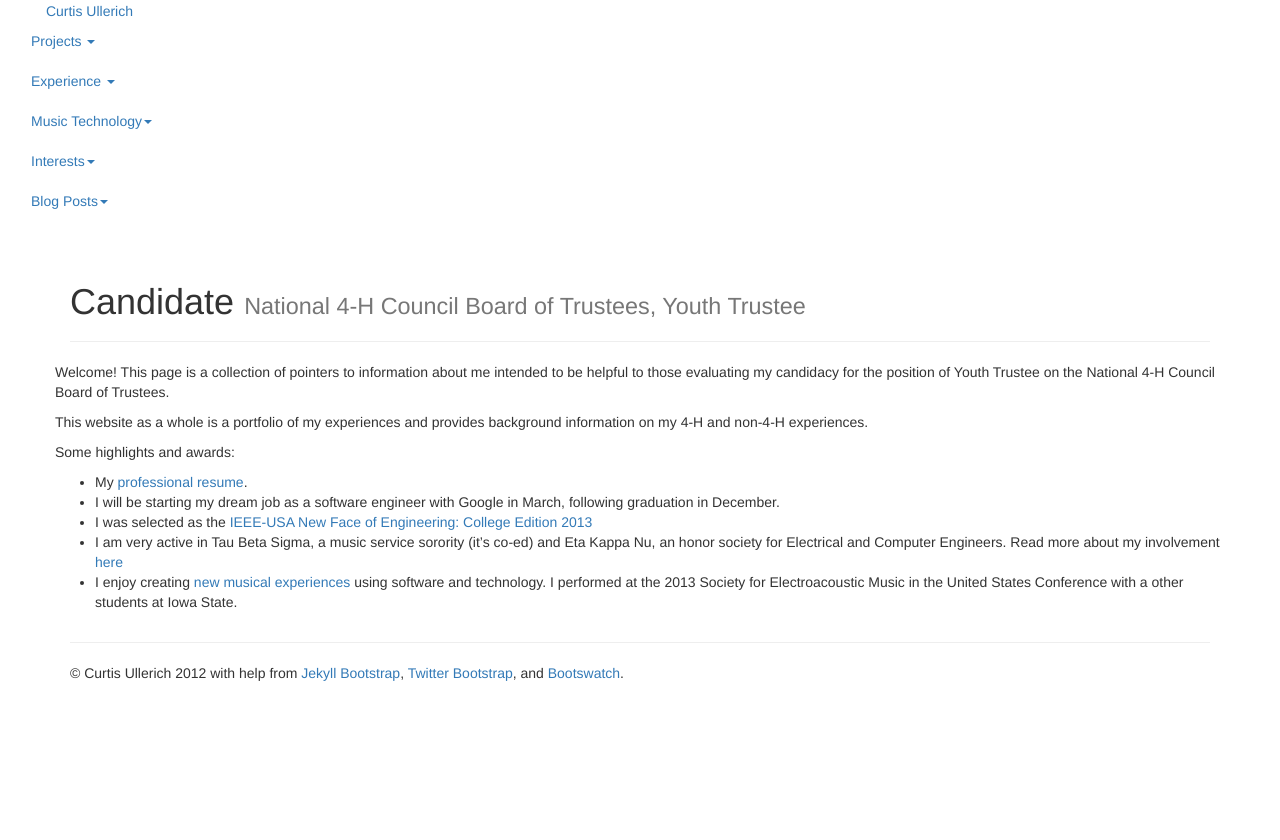
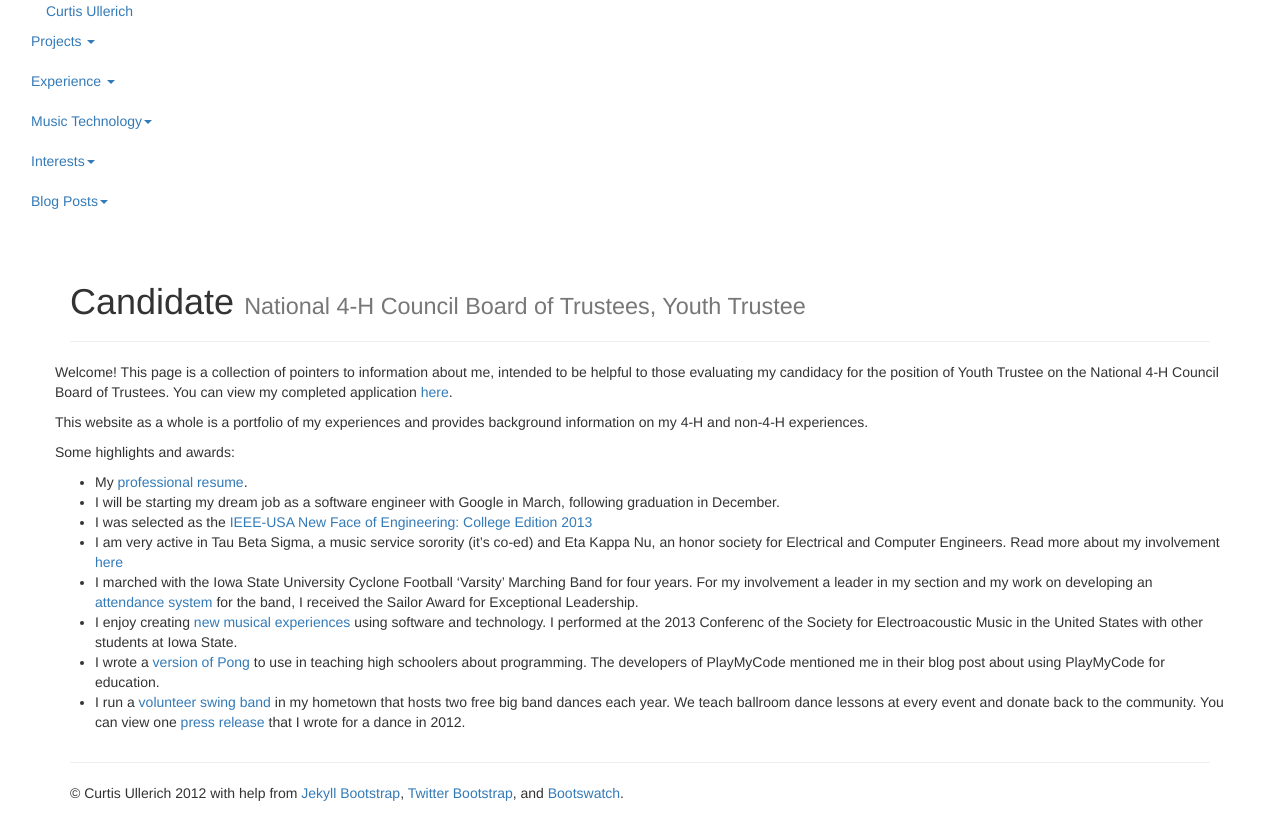
Before and after one commit to curtisullerich/portfolio, a Jekyll site: the page built from youth-trustee.md, in a window 1280 px wide. Shown: the top 840 px of the page. Built offline with Jekyll 4.4.1, drawn with Linux system fonts in a browser that asks for light colours; nearby versions of some CDN libraries; library files that are not in the unit come from our copies; comment, search, counter and statistics services are not loaded.

Commit message:
updated yt

```diff
--- a/youth-trustee.md
+++ b/youth-trustee.md
@@ -5,7 +5,7 @@ tagline: National 4-H Council Board of Trustees, Youth Trustee
 ---
 {% include JB/setup %}
 
-Welcome! This page is a collection of pointers to information about me intended to be helpful to those evaluating my candidacy for the position of Youth Trustee on the National 4-H Council Board of Trustees.
+Welcome! This page is a collection of pointers to information about me, intended to be helpful to those evaluating my candidacy for the position of Youth Trustee on the National 4-H Council Board of Trustees. You can view my completed application [here](/files/ullerich-yt.pdf).
 
 This website as a whole is a portfolio of my experiences and provides background information on my 4-H and non-4-H experiences.
 
@@ -14,4 +14,7 @@ Some highlights and awards:
 - I will be starting my dream job as a software engineer with Google in March, following graduation in December.
 - I was selected as the [IEEE-USA New Face of Engineering: College Edition 2013](http://www.nxtbook.com/nxtbooks/ieeeusa/ieeeusa_summer13/index.php#/36)
 - I am very active in Tau Beta Sigma, a music service sorority (it's co-ed) and Eta Kappa Nu, an honor society for Electrical and Computer Engineers. Read more about my involvement [here](http://www.curtisullerich.com/experience/leadership.html)
-- I enjoy creating [new musical experiences](/music-technology/overview.html) using software and technology. I performed at the 2013 Society for Electroacoustic Music in the United States Conference with a other students at Iowa State.
+- I marched with the Iowa State University Cyclone Football 'Varsity' Marching Band for four years. For my involvement a leader in my section and my work on developing an [attendance system](/projects/attendance-system.html) for the band, I received the Sailor Award for Exceptional Leadership.
+- I enjoy creating [new musical experiences](/music-technology/overview.html) using software and technology. I performed at the 2013 Conferenc of the Society for Electroacoustic Music in the United States with other students at Iowa State.
+- I wrote a [version of Pong](/projects/pong.html) to use in teaching high schoolers about programming. The developers of PlayMyCode mentioned me in their blog post about using PlayMyCode for education.
+- I run a [volunteer swing band](www.popcornbutton.org) in my hometown that hosts two free big band dances each year. We teach ballroom dance lessons at every event and donate back to the community. You can view one [press release](/files/atlantic-news-telegraph.png) that I wrote for a dance in 2012.
```
Also changed, not shown: 3 other files.
